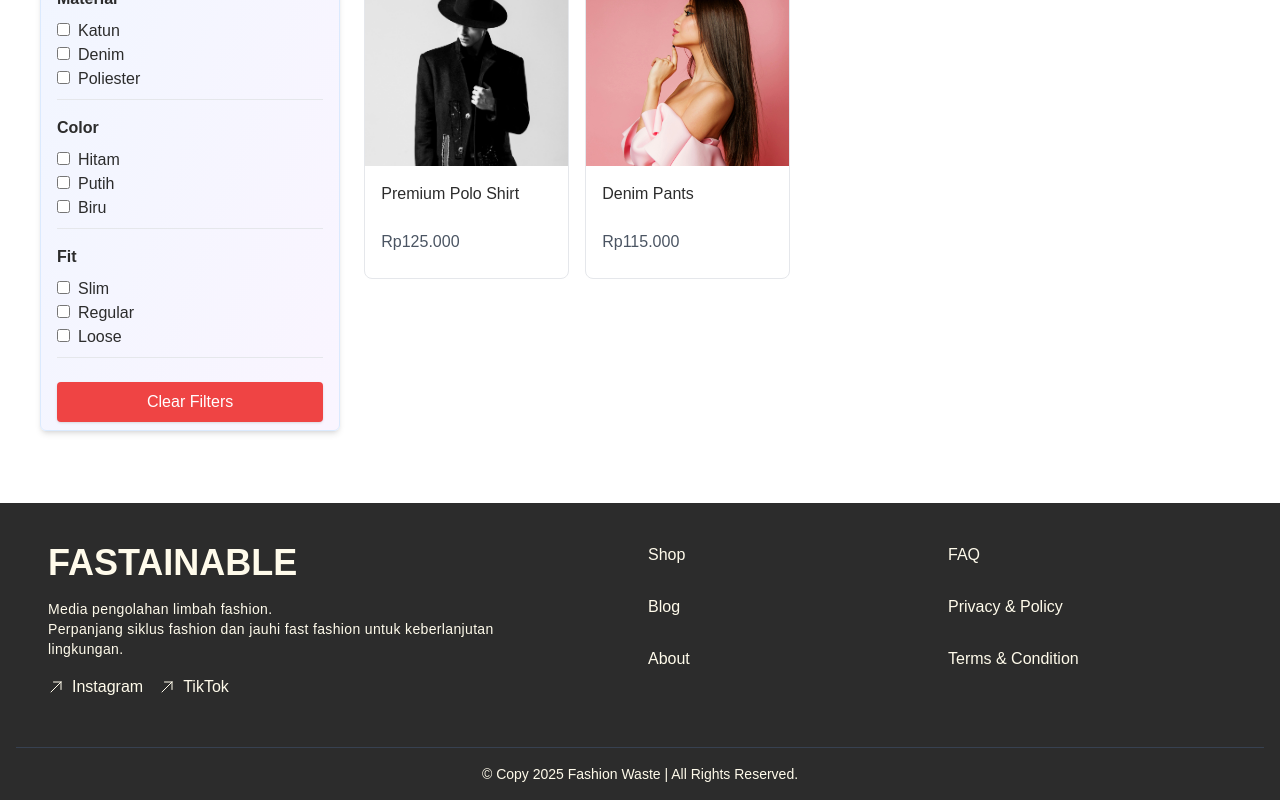
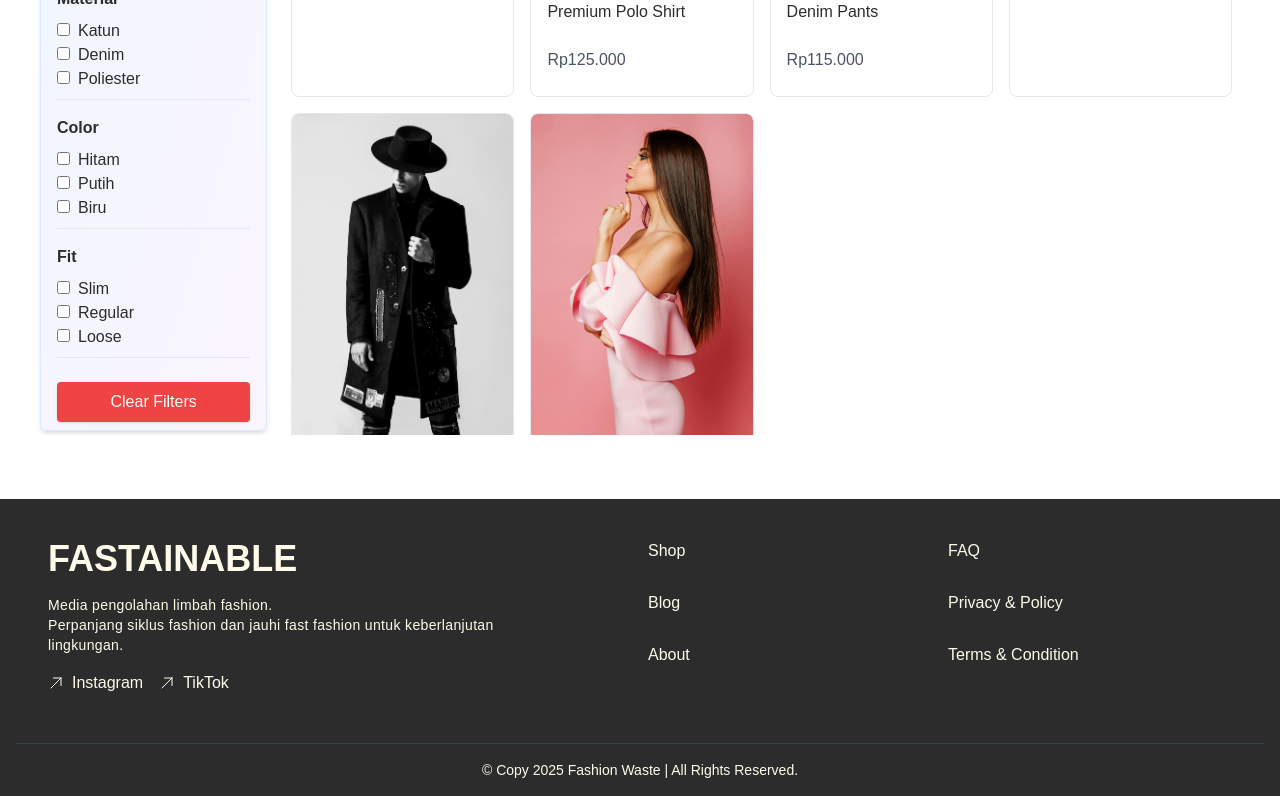
Before and after one commit to Daorza/fashion-waste, a Next.js app: page /marketplace in a window 1280 px wide. Shown: the part 461-1261 px from the top of the page. Built offline with nearby package versions, Linux system fonts and the light colour scheme.

Commit message:
fixing bug marketplace

```diff
--- a/src/app/marketplace/page.js
+++ b/src/app/marketplace/page.js
@@ -194,7 +194,18 @@ export default function Marketplace() {
           >
             Clear Filters
           </button>
+          <div className="px-4 py-2 mt-8 rounded-md shadow-md ">
+                            <p className="text-lg font-semibold capitalize">take a step</p>
+                            <div className="text-sm mt-2">
+                                Start to sell your second-hand clothing at <span className="font-semibold">Fastainable!</span>
                             </div>
+                            <hr className="h-px my-2" />
+                            <div >
+                                <Link href={'/marketplace/sell'} className="mt-2 py-2 font-medium text-sm underline underline-offset-2 hover:font-semibold">Sell your products</Link>
+                            </div>
+            </div>
+        </div>
+
       </div>
 
       {/* Overlay */}
@@ -206,8 +217,9 @@ export default function Marketplace() {
       )}
 
       {/* Desktop Filter */}
-      <div className="block md:flex p-4 md:p-8">
-            <div className="hidden md:block h-max w-1/4 m-2 shadow-md rounded-md px-4 py-2 bg-gradient-to-br from-blue-50 to-purple-50 border border-blue-100">
+      <div className="block md:flex  p-4 md:p-8">
+        <div className="h-screen overflow-y-scroll w-1/5 hidden md:block ">
+          <div className="m-2 shadow-md rounded-md px-4 py-2 bg-gradient-to-br from-blue-50 to-purple-50 border border-blue-100">
                       <h1 className="text-lg font-semibold">Filter Products</h1>
                       <hr className="h-px my-2" />
                       {Object.keys(filterOptions).map((filterType) => (
@@ -235,9 +247,21 @@ export default function Marketplace() {
                                   Clear Filters
                               </button>
             </div>
+              <div className="px-4 py-2 mt-8 rounded-md shadow-md ">
+                  <p className="text-lg font-semibold capitalize">take a step</p>
+                  <div className="text-sm mt-2">
+                      Start to sell your second-hand clothing at <span className="font-semibold">Fastainable!</span>
+                  </div>
+                  <hr className="h-px my-2" />
+                  <div >
+                      <Link href={'/marketplace/sell'} className="mt-2 py-2 font-medium text-sm underline underline-offset-2 hover:font-semibold">Sell your products</Link>
+                  </div>
+              </div>
+        </div>
+
 
             {/* Product Grid */}
-            <div className="p-4 md:w-3/4 w-full">
+            <div className="p-4 md:w-4/5 md:h-screen md:overflow-y-scroll w-full">
                     <div className="grid grid-cols-2 md:grid-cols-3 lg:grid-cols-4 gap-4">
                       {filteredProducts.map((product) => (
                           <Link key={product.id} href={`/marketplace/${product.id}`} className="border rounded-lg overflow-hidden">
@@ -246,7 +270,7 @@ export default function Marketplace() {
                               alt={product.name}
                               width={300}
                               height={400}
-                            className="w-full h-48 object-cover object-top"
+                              className="w-full h-48 md:h-max object-cover object-top"
                           />
                           <div className="p-4">
                               <h3 className="font-medium h-12 overflow-clip">{product.name}</h3>
```
Lines whose indentation alone changed are shown as unchanged.
